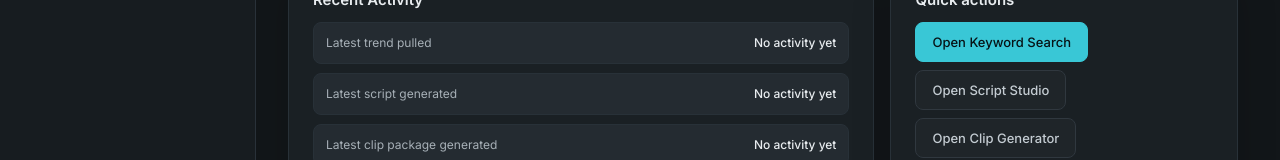
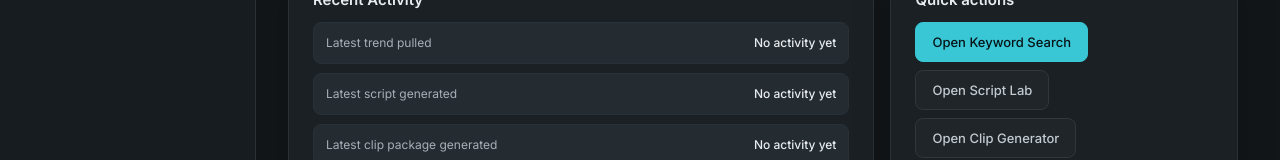
Before and after one commit to mustafakamal88/Reel_Automation, a React (Vite) app: page / in a window 1280 px wide. Shown: the part 491-651 px from the top of the page. Built offline with nearby package versions, Linux system fonts and the light colour scheme; no server answers.

Commit message:
Rename Script Studio to Script Lab

```diff
--- a/src/components/Header.tsx
+++ b/src/components/Header.tsx
@@ -8,7 +8,7 @@ const VIEW_META: Record<View, { title: string; sub: string }> = {
   youtubeChannelAnalyzer: { title: 'Channel Analyzer',         sub: 'Review a YouTube channel profile, content patterns, and next-video ideas.' },
   nicheFinder:            { title: 'Niche Finder',             sub: 'Evaluate demand, competition and readiness for a creator niche.' },
   contentProjects:        { title: 'Projects',                 sub: 'Persistent content projects and production status' },
-  scriptStudio:           { title: 'Script Studio',            sub: 'Generated scripts and platform copy' },
+  scriptStudio:           { title: 'Script Lab',               sub: 'Build, refine, and structure creator-ready video scripts.' },
   clipStudio:             { title: 'Clip Generator',           sub: 'Upload a video or provide a direct video URL, then download clips' },
   voiceStudio:            { title: 'Voice Studio',             sub: 'Planned narration and voice workflow' },
   thumbnailStudio:        { title: 'Thumbnail Studio',         sub: 'Planned thumbnail creation workflow' },
--- a/src/components/Sidebar.tsx
+++ b/src/components/Sidebar.tsx
@@ -49,7 +49,7 @@ const RESEARCH_ITEMS: NavItem[] = [
 
 const CONTENT_ITEMS: NavItem[] = [
   { id: 'contentProjects', label: 'Projects' },
-  { id: 'scriptStudio', label: 'Script Studio' },
+  { id: 'scriptStudio', label: 'Script Lab' },
   { id: 'clipStudio', label: 'Clip Generator' },
   { id: 'voiceStudio', label: 'Voice Studio', future: true },
   { id: 'thumbnailStudio', label: 'Thumbnail Studio', future: true },
--- a/src/pages/Dashboard.tsx
+++ b/src/pages/Dashboard.tsx
@@ -79,7 +79,7 @@ export function DashboardPage({ latestScript, onNavigate }: Props) {
           <div className="settings-card-title">Quick actions</div>
           <div className="quick-actions">
             <button className="generate-btn idle" type="button" onClick={() => onNavigate('trendingKeywords')}>Open Keyword Search</button>
-            <button className="generate-btn secondary" type="button" onClick={() => onNavigate('scriptStudio')}>Open Script Studio</button>
+            <button className="generate-btn secondary" type="button" onClick={() => onNavigate('scriptStudio')}>Open Script Lab</button>
             <button className="generate-btn secondary" type="button" onClick={() => onNavigate('clipStudio')}>Open Clip Generator</button>
             <button className="generate-btn secondary" type="button" onClick={() => onNavigate('connections')}>Open Connections</button>
           </div>
--- a/src/pages/ScriptStudio.tsx
+++ b/src/pages/ScriptStudio.tsx
@@ -961,7 +961,7 @@ export function ScriptStudioPage({ latestScript, onUseInClipGenerator, onGoToTre
       <section className="page-section">
         <div className="script-empty-state system-state is-empty" role="status">
           <div className="empty-title">Loading project...</div>
-          <div className="empty-desc">Fetching persistent Script Studio content.</div>
+          <div className="empty-desc">Fetching persistent Script Lab content.</div>
         </div>
       </section>
     );
@@ -1143,7 +1143,7 @@ export function ScriptStudioPage({ latestScript, onUseInClipGenerator, onGoToTre
           </header>
 
           <nav className="script-action-bar script-lab-actions" aria-label="Script actions">
-            <div className="script-workspace-tabs" role="tablist" aria-label="Script Studio workspace">
+            <div className="script-workspace-tabs" role="tablist" aria-label="Script Lab workspace">
               <button className={activeWorkspace === 'script' ? 'active' : ''} type="button" role="tab" aria-selected={activeWorkspace === 'script'} onClick={() => setActiveWorkspace('script')}>Script</button>
               <button className={activeWorkspace === 'scenes' ? 'active' : ''} type="button" role="tab" aria-selected={activeWorkspace === 'scenes'} onClick={() => setActiveWorkspace('scenes')}>Scene Plan</button>
             </div>
--- a/src/pages/Signals.tsx
+++ b/src/pages/Signals.tsx
@@ -3083,7 +3083,7 @@ function ScriptAction({ label, generating, generated, error, onGenerate, onOpenS
         </button>
         {generated && <span className="inline-success" role="status">Script generated</span>}
         {generated && onOpenScriptStudio && (
-          <button className="generate-btn idle" type="button" onClick={onOpenScriptStudio}>Open in Script Studio</button>
+          <button className="generate-btn idle" type="button" onClick={onOpenScriptStudio}>Open in Script Lab</button>
         )}
       </div>
       {error && <div className="inline-error" role="alert">{error}</div>}
```
Also changed, not shown: 1 other file (tests, documents, lock files or other folders).
